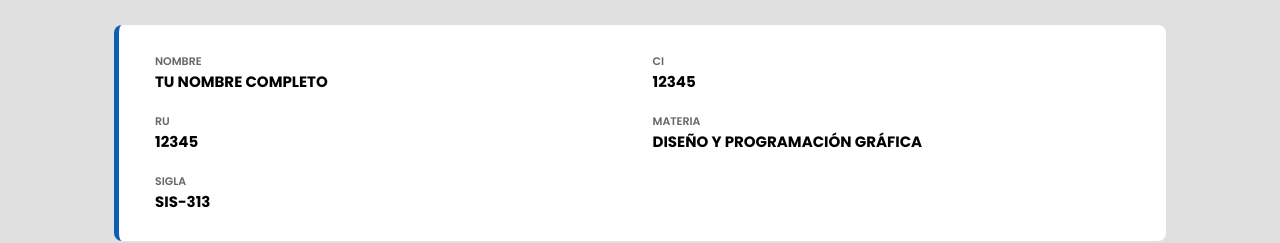
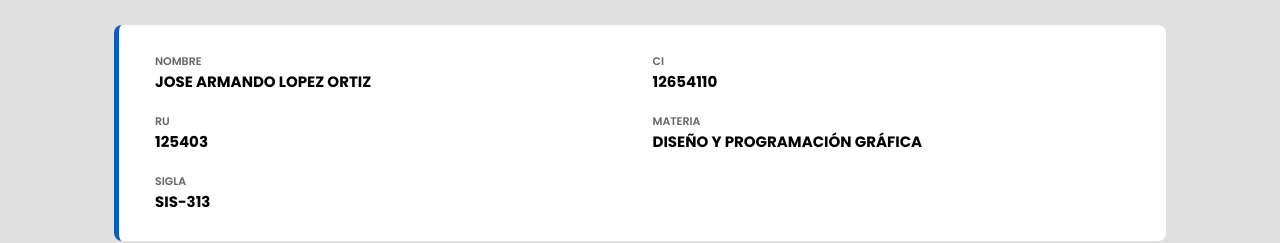
Before and after one commit to Jos-Armando-Lopez/Jos-Armando-Lopez-aux-sis313g1-i26-LOPEZ-ORTIZ-JOSE-ARMANDO, a plain HTML site: page practica7/index.html in a window 1280 px wide. Shown: the part 155-398 px from the top of the page. Drawn offline with Linux system fonts and the light colour scheme.

Commit message:
practicas

```diff
--- a/practica7/index.html
+++ b/practica7/index.html
@@ -16,15 +16,15 @@
     <div class="tarjeta">
       <div class="dato">
         <div class="etiqueta">Nombre</div>
-        <div class="valor">TU NOMBRE COMPLETO</div>
+        <div class="valor">JOSE ARMANDO LOPEZ ORTIZ</div>
       </div>
       <div class="dato">
         <div class="etiqueta">CI</div>
-        <div class="valor">12345</div>
+        <div class="valor">12654110</div>
       </div>
       <div class="dato">
         <div class="etiqueta">RU</div>
-        <div class="valor">12345</div>
+        <div class="valor">125403</div>
       </div>
       <div class="dato">
         <div class="etiqueta">Materia</div>
```
